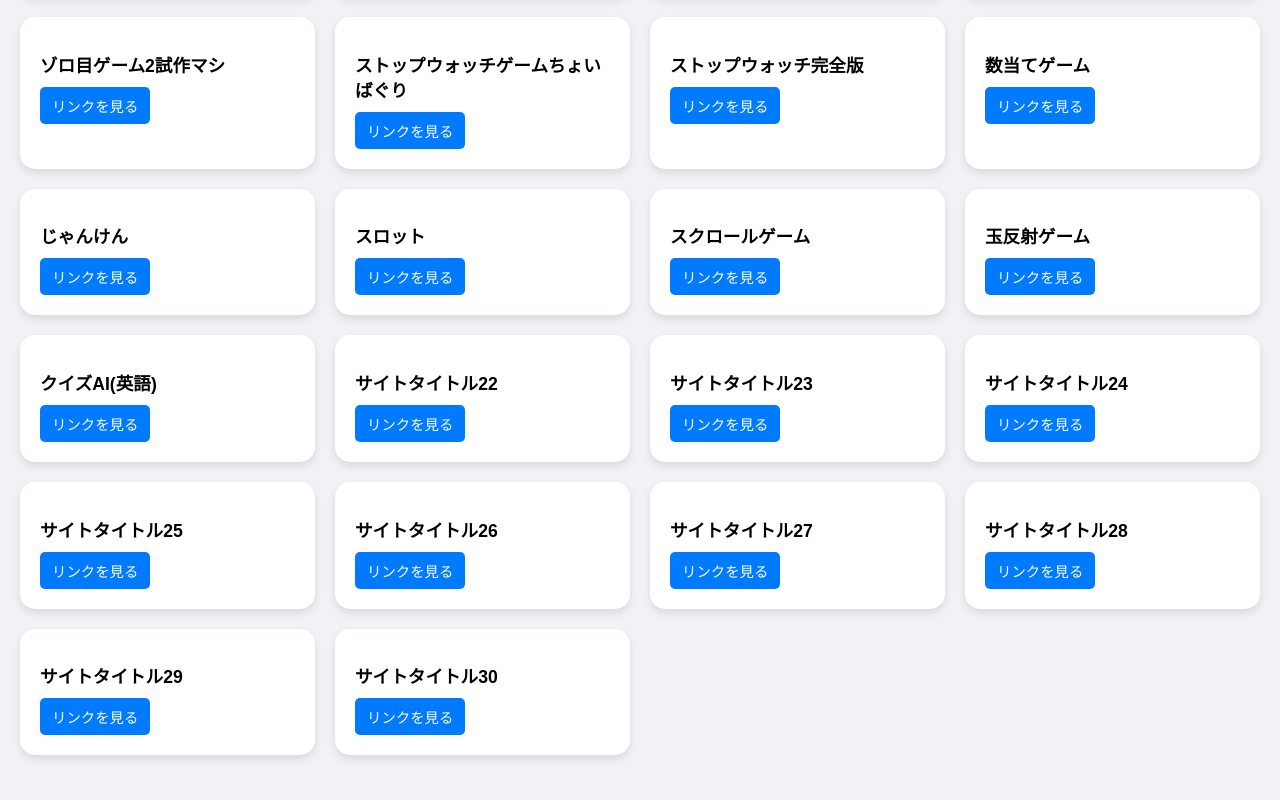
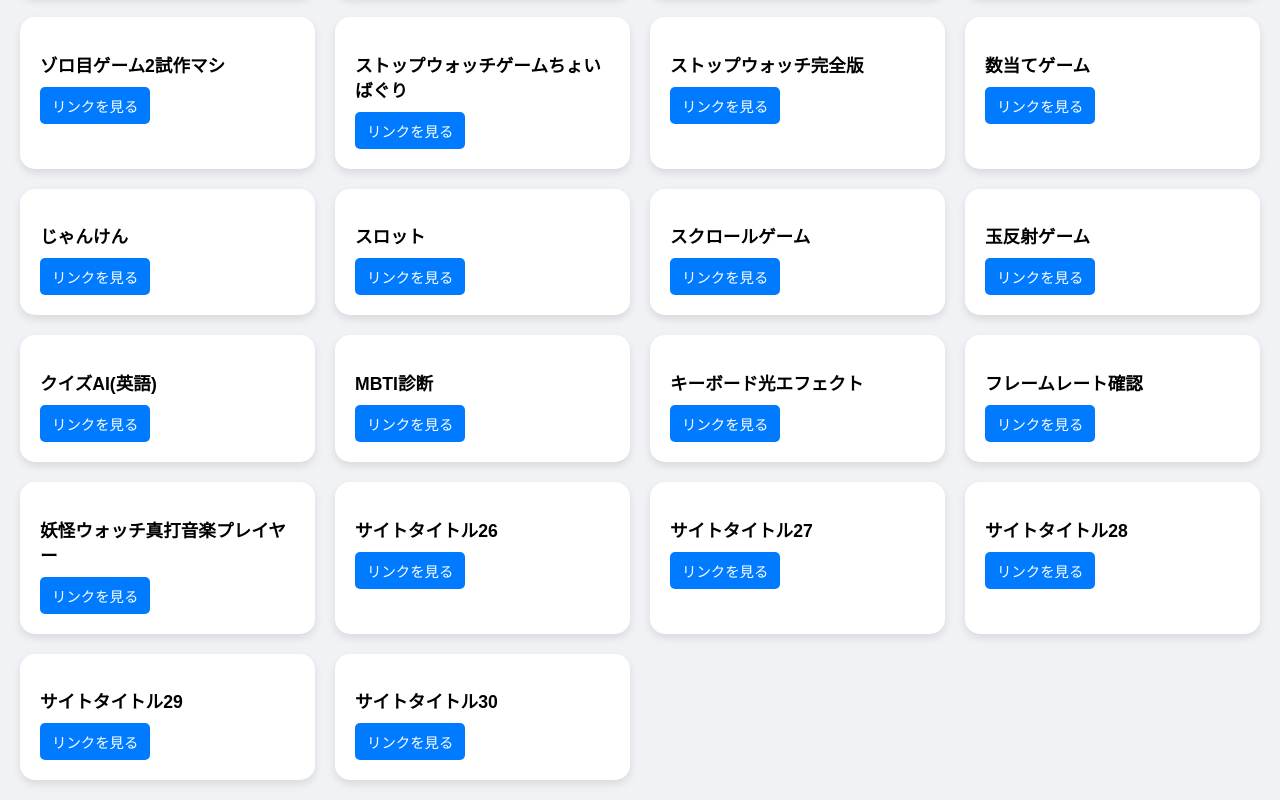
Before and after one commit to 0014des/matomesaito, a plain HTML site: page index.html in a window 1280 px wide. Shown: the part 565-1365 px from the top of the page. Before the commit the page ends 1340 px from the top, so only its background shows below. Drawn offline with Linux system fonts and the light colour scheme.

Commit message:
だわｓ

```diff
--- a/index.html
+++ b/index.html
@@ -30,10 +30,10 @@
     <div class="card"><h2>スクロールゲーム</h2><a href="https://0014des.github.io/sukuroru/" target="_blank">リンクを見る</a></div>
     <div class="card"><h2>玉反射ゲーム</h2><a href="https://0014des.github.io/block_game_visible_ball/" target="_blank">リンクを見る</a></div>
     <div class="card"><h2>クイズAI(英語)</h2><a href="https://0014des.github.io/quiz-jp/" target="_blank">リンクを見る</a></div>
-    <div class="card"><h2>サイトタイトル22</h2><a href="https://example.com/22" target="_blank">リンクを見る</a></div>
-    <div class="card"><h2>サイトタイトル23</h2><a href="https://example.com/23" target="_blank">リンクを見る</a></div>
-    <div class="card"><h2>サイトタイトル24</h2><a href="https://example.com/24" target="_blank">リンクを見る</a></div>
-    <div class="card"><h2>サイトタイトル25</h2><a href="https://example.com/25" target="_blank">リンクを見る</a></div>
+    <div class="card"><h2>MBTI診断</h2><a href="https://0014des.github.io/MBTI/" target="_blank">リンクを見る</a></div>
+    <div class="card"><h2>キーボード光エフェクト</h2><a href="https://0014des.github.io/keyboad/" target="_blank">リンクを見る</a></div>
+    <div class="card"><h2>フレームレート確認</h2><a href="https://0014des.github.io/fream/" target="_blank">リンクを見る</a></div>
+    <div class="card"><h2>妖怪ウォッチ真打音楽プレイヤー</h2><a href="https://0014des.github.io/musicplay/" target="_blank">リンクを見る</a></div>
     <div class="card"><h2>サイトタイトル26</h2><a href="https://example.com/26" target="_blank">リンクを見る</a></div>
     <div class="card"><h2>サイトタイトル27</h2><a href="https://example.com/27" target="_blank">リンクを見る</a></div>
     <div class="card"><h2>サイトタイトル28</h2><a href="https://example.com/28" target="_blank">リンクを見る</a></div>
```
